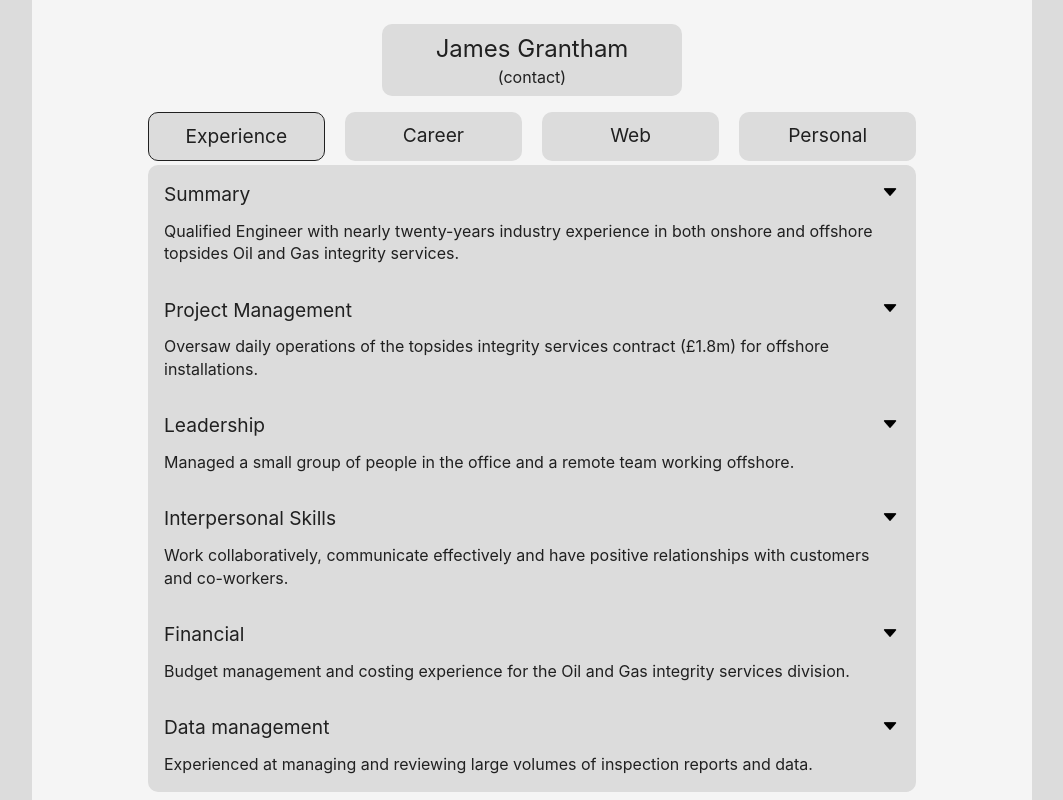
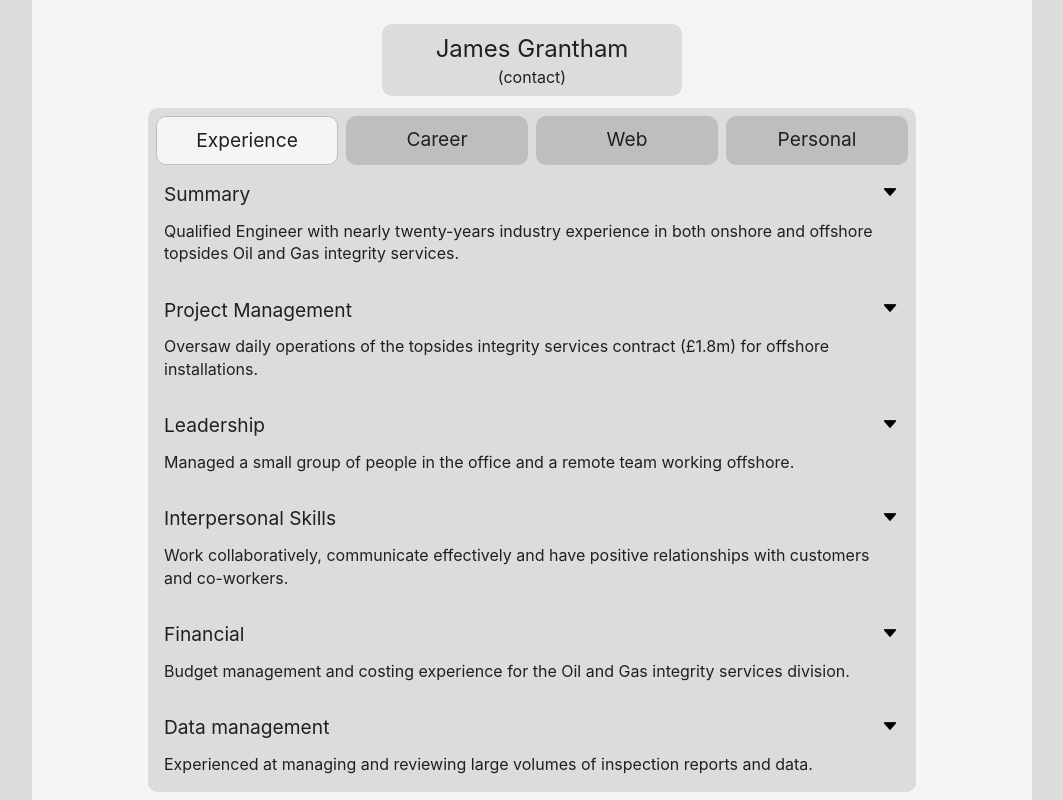
Before and after one commit to jrgrantham/james-grantham, a React (Create React App) app: page /professional in a window 1280 px wide. Shown: the top 800 px of the page, without its empty margins (108-1171 px from the left). Built offline with nearby package versions, Linux system fonts and the light colour scheme.

Commit message:
Change layout to join together

```diff
--- a/src/components/MainContent.jsx
+++ b/src/components/MainContent.jsx
@@ -54,13 +54,11 @@ export default function MainContent(props) {
 }
 
 const Container = styled.div`
-border-radius: 10px
-overflow: hidden
 `;
 
 const Article = styled.div`
   // margin: 0.5rem 0
-  padding: 0.5rem
+  padding: 0.5rem 1rem
   background-color: ${backgroundColor}
   // border: 0.5px solid ${color}
   // border-radius: 10px
@@ -77,9 +75,9 @@ const Article = styled.div`
     }
   }
 
-  @media (min-width: 550px) {
-    padding: 0.5rem 1rem
-  }
+  // @media (min-width: 550px) {
+  //   padding: 0.5rem 1rem
+  // }
 `;
 
 const StyledTitle = styled.div`
--- a/src/components/Menu.jsx
+++ b/src/components/Menu.jsx
@@ -9,7 +9,8 @@ import {
   backgroundColorHover,
   color,
   accentColor,
-  transition
+  transition,
+  mediaBreak
 } from "../views/styling";
 
 import { career } from "../data/career";
@@ -38,7 +39,6 @@ export default function ContentButtons(props) {
 
   return (
     <ButtonContainer>
-
       <StyledMenuButton
         onClick={() => {
           setHidden(!hidden);
@@ -79,19 +79,18 @@ export default function ContentButtons(props) {
           </StyledButton>
         ))}
       </HorizontalMenu>
-
     </ButtonContainer>
   );
 }
 
 const ButtonContainer = styled.div`
-  margin-top: 12px;
+  // margin-top: 12px;
 `;
 
 const HorizontalMenu = styled.div`
   display: none
-
-  @media (min-width: 650px) {
+  padding: 0.25rem 0.25rem 0 0.25rem
+  @media (min-width: ${mediaBreak}) {
     display: flex
     justify-content: space-between
   }
@@ -109,23 +108,24 @@ const VerticalMenu = styled.div`
   max-width: 700px
   transition: height ${transition}
 
-  @media (min-width: 650px) {
+  @media (min-width: ${mediaBreak}) {
     display: none
   }
 `;
 
+// once sorted make this bigger for txt size changes
 const openDiv = {
-  height: "220px"
+  height: "205px"
 };
 
 const StyledMenuButton = styled.div`
   display: flex
   justify-content: space-between
   align-items: center
-  margin: 0.25rem 0rem
-  padding: 10px
+  // margin: 0.25rem 0rem
+  padding: 10px 15px
   background-color: ${backgroundColor}
-  border-radius: 10px
+  // border-radius: 10px
   width: 100%
   cursor: pointer
   overflow: hidden
@@ -142,7 +142,7 @@ const StyledMenuButton = styled.div`
     }
   }
 
-  @media (min-width: 650px) {
+  @media (min-width: ${mediaBreak}) {
     display: none
   }
 `;
@@ -160,29 +160,29 @@ const ImageContainer = styled.div`
 `;
 
 const StyledButton = styled.div`
-  margin: 0.25rem 0rem
+  margin: 0.25rem 0.25rem 0 0.25rem
   padding: 10px 0
-  background-color: ${accentColor}
+  background-color: ${backgroundColorHover}
   border-radius: 10px
   cursor: pointer
   width: 100%
 
   // border: 1px solid red
 
+  @media (min-width: ${mediaBreak}) {
+    width: 25%
+    background-color: ${backgroundColorHover}
+  }
+
   @media (pointer:fine) {
     &:hover {
-      background-color: ${backgroundColorHover};
+      background-color: ${accentColor};
       transition: background-color ${transition}
     }
-  }
-
-  @media (min-width: 650px) {
-    width: 23%
-    background-color: ${backgroundColor}
-
   }
 `;
 
 const selectedStyle = {
-  border: `1px solid ${color}`
+  backgroundColor: appColor,
+  border: `1px solid ${backgroundColorHover}`
 };
--- a/src/components/Spinner.jsx
+++ b/src/components/Spinner.jsx
@@ -1,7 +1,7 @@
 import React from 'react';
 import styled from 'styled-components';
 
-import { color } from "../views/styling";
+import { color, mediaBreak } from "../views/styling";
 
 export default function Spinner() {
   return (
@@ -40,7 +40,7 @@ const Container = styled.div`
   justify-content: space-evenly
   align-items: center
 
-  @media (min-width: 650px) {
+  @media (min-width: ${mediaBreak}) {
     border: 1px solid ${color}
     border-radius: 10px
   }
--- a/src/views/Professional.jsx
+++ b/src/views/Professional.jsx
@@ -1,7 +1,7 @@
 import React, { useState } from "react";
 import styled from "styled-components";
 
-import { appColor, color, width } from "./styling";
+import { appColor, color, width, backgroundColorHover, backgroundColor } from "./styling";
 import { experience } from "../data/experience";
 
 import NameHeader from "../components/NameHeader";
@@ -20,14 +20,14 @@ export default function Professional() {
   return (
     <StyledProfessional>
         <NameHeader hidden={hidden} setHidden={setHidden} />
+      <StyledContent>
         <Menu
           setContent={setContent}
           selected={selected}
           setSelected={setSelected}
         />
         <MainContent content={content} setContent={setContent} />
-      {/* <HiddenDiv /> */}
-      {/* <HiddenDiv hidden={hidden} setHidden={setHidden} /> */}
+      </StyledContent>
       <Footer />
     </StyledProfessional>
   );
@@ -47,3 +47,10 @@ const StyledProfessional = styled.div`
     margin-top:100px
   }
 `;
+
+const StyledContent = styled.div`
+  background-color: ${backgroundColor}
+  border-radius: 10px
+  margin-top: 12px
+  overflow: hidden
+`
--- a/src/views/styling.js
+++ b/src/views/styling.js
@@ -1,4 +1,5 @@
 export const width = '800px'
+export const mediaBreak = '650px'
 
 export const transition = '0.3s ease-in-out'
 export const appColor = '#F5F5F5'
```
Also changed, not shown: src/components/NameHeader.jsx (+2 -6 lines). Lines whose indentation alone changed are shown as unchanged.
